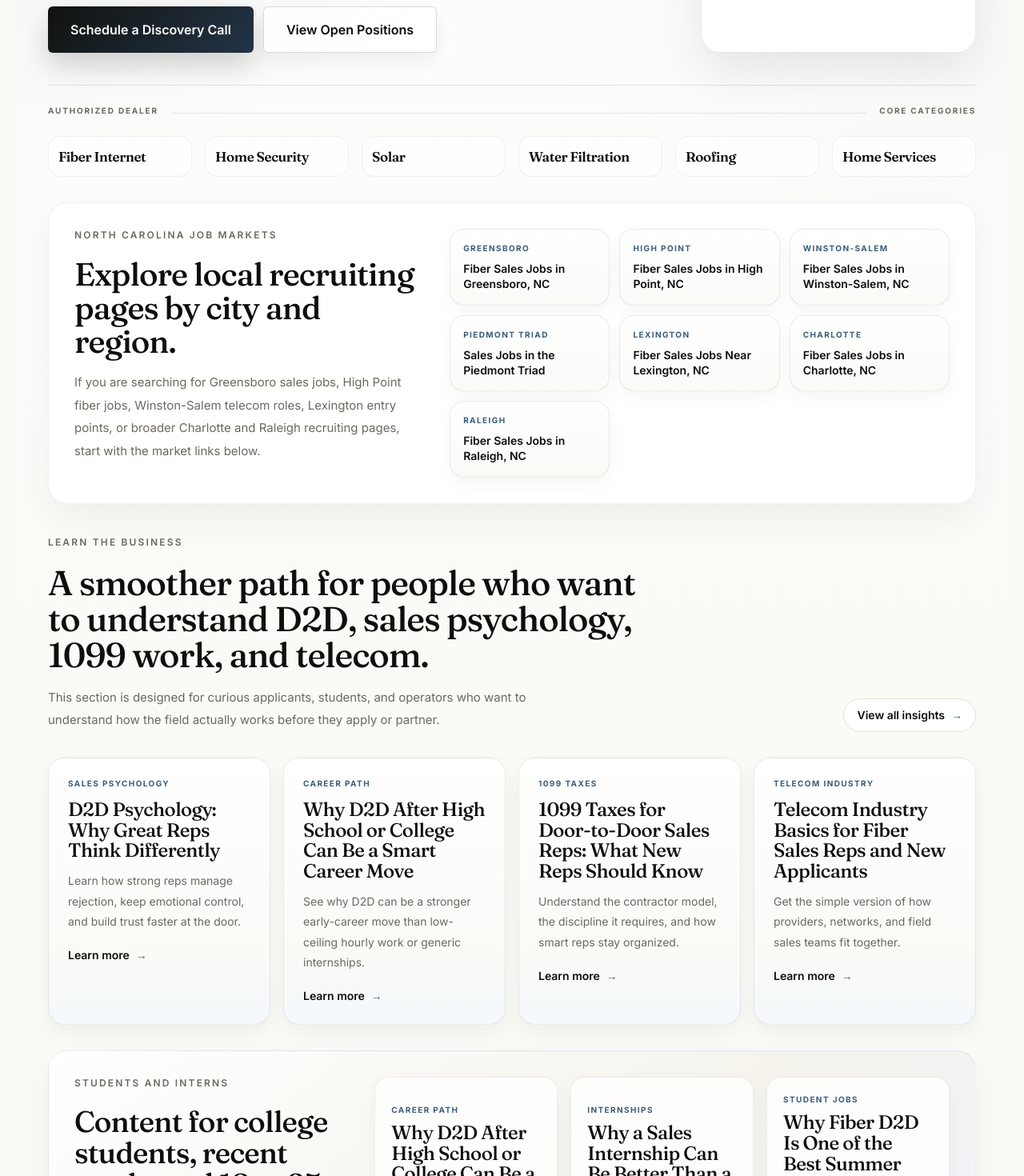
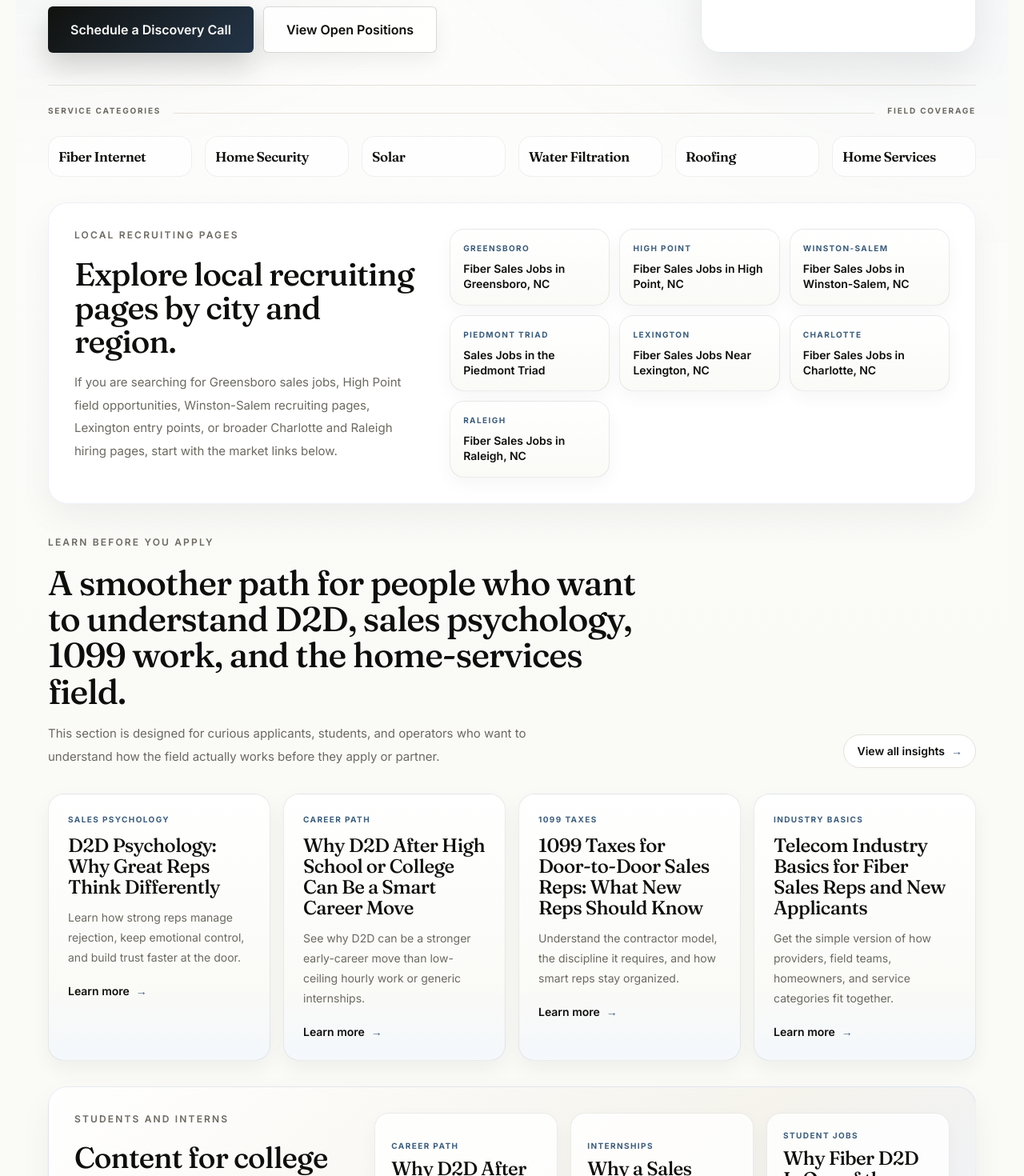
Before and after one commit to MuizzM/home-front-solutions, a React (Vite) app: page / in a window 1280 px wide. Shown: the part 740-2210 px from the top of the page at 80% size. Built offline with nearby package versions, Linux system fonts and the light colour scheme.

Commit message:
Refine homepage UX and broaden SEO signals

```diff
--- a/src/ExactHomefrontApp.tsx
+++ b/src/ExactHomefrontApp.tsx
@@ -935,8 +935,8 @@ function HomePage(props) {
     },
     {
       slug: "telecom-industry-basics-for-fiber-sales-reps",
-      kicker: "Telecom Industry",
-      blurb: "Get the simple version of how providers, networks, and field sales teams fit together."
+      kicker: "Industry Basics",
+      blurb: "Get the simple version of how providers, field teams, homeowners, and service categories fit together."
     }
   ];
   return (
@@ -1001,12 +1001,12 @@ function HomePage(props) {
           </aside>
         </div>
 
-      {/* Authorized dealer strip */}
+      {/* Category strip */}
       <div className="mt-10 pt-6" style={{ borderTop: "1px solid " + RULE }}>
           <div className="flex items-baseline gap-4 mb-6">
-            <div className="text-[10px] uppercase" style={{ color: MUTED, letterSpacing: "0.18em", fontWeight: 700 }}>Authorized Dealer</div>
+            <div className="text-[10px] uppercase" style={{ color: MUTED, letterSpacing: "0.18em", fontWeight: 700 }}>Service Categories</div>
             <div className="flex-1" style={{ height: 1, background: RULE }} />
-            <div className="text-[10px] uppercase" style={{ color: MUTED, letterSpacing: "0.18em", fontWeight: 700 }}>Core Categories</div>
+            <div className="text-[10px] uppercase" style={{ color: MUTED, letterSpacing: "0.18em", fontWeight: 700 }}>Field Coverage</div>
           </div>
           <div className="grid grid-cols-2 sm:grid-cols-3 md:grid-cols-6 gap-x-4 gap-y-4 items-center">
             {PARTNERS.map(function(p, i) {
@@ -1022,12 +1022,12 @@ function HomePage(props) {
       <div className="mt-8 p-6 md:p-8" style={{ background: "linear-gradient(135deg, #FFFFFF 0%, " + SURF + " 100%)", border: "1px solid rgba(30,64,175,0.08)", borderRadius: 24, boxShadow: "0 18px 40px rgba(14,14,12,0.05)" }}>
         <div className="grid grid-cols-1 lg:grid-cols-12 gap-8 items-start">
           <div className="lg:col-span-5">
-            <Eyebrow>North Carolina Job Markets</Eyebrow>
+            <Eyebrow>Local Recruiting Pages</Eyebrow>
             <h2 style={{ ...serif, fontSize: "clamp(1.8rem, 3.5vw, 2.5rem)", lineHeight: 1.05 }}>
               Explore local recruiting pages by city and region.
             </h2>
             <p className="mt-4 text-sm md:text-[15px] leading-[1.9]" style={{ color: MUTED }}>
-              If you are searching for Greensboro sales jobs, High Point fiber jobs, Winston-Salem telecom roles, Lexington entry points, or broader Charlotte and Raleigh recruiting pages, start with the market links below.
+              If you are searching for Greensboro sales jobs, High Point field opportunities, Winston-Salem recruiting pages, Lexington entry points, or broader Charlotte and Raleigh hiring pages, start with the market links below.
             </p>
           </div>
           <div className="lg:col-span-7">
@@ -1053,9 +1053,9 @@ function HomePage(props) {
       <section className="mt-10">
         <div className="flex items-end justify-between gap-6 mb-8">
           <div>
-            <Eyebrow>Learn The Business</Eyebrow>
+            <Eyebrow>Learn Before You Apply</Eyebrow>
             <h2 className="max-w-3xl" style={{ ...serif, fontSize: "clamp(1.85rem, 3.5vw, 2.7rem)", lineHeight: 1.05 }}>
-              A smoother path for people who want to understand D2D, sales psychology, 1099 work, and telecom.
+              A smoother path for people who want to understand D2D, sales psychology, 1099 work, and the home-services field.
             </h2>
             <p className="mt-4 max-w-2xl text-sm md:text-[15px] leading-[1.9]" style={{ color: MUTED }}>
               This section is designed for curious applicants, students, and operators who want to understand how the field actually works before they apply or partner.
@@ -1183,7 +1183,7 @@ function HomePage(props) {
               <div className="text-[10px] uppercase mb-4" style={{ color: SIGNAL, letterSpacing: "0.18em", fontWeight: 700 }}>What Reps Learn</div>
               <ul className="space-y-4">
                 {[
-                  ["The Product", "Fiber internet specs, pricing, install process for every partner brand"],
+                  ["The Product", "Offer basics, customer fit, pricing structure, and install flow across active service categories"],
                   ["The Pitch", "Opening lines, value framing, qualifying questions that work at the door"],
                   ["Objection Handling", "How to respond to the 12 most common homeowner objections"],
                   ["Compliance", "What you can and cannot say. Brand standards. Customer privacy."],
@@ -1215,7 +1215,7 @@ function HomePage(props) {
             Learn the business before you step into the field.
           </h2>
           <p className="mt-4 text-sm md:text-[15px] leading-[1.9]" style={{ color: MUTED }}>
-                If someone wants to understand how the money works, how the industry works, and how strong reps think, this section should make the site feel useful instead of salesy.
+            If someone wants to understand how the money works, how the industry works, and how strong reps think, this section should make the site feel useful instead of noisy.
           </p>
             </div>
             <div className="lg:col-span-8 grid grid-cols-1 md:grid-cols-2 gap-4">
@@ -1253,7 +1253,7 @@ function HomePage(props) {
             A locally owned company built on professionalism and trust.
           </h2>
           <p className="max-w-2xl mb-14 text-base md:text-lg leading-relaxed" style={{ color: MUTED }}>
-            Home Front Solutions is an independently owned door-to-door marketing company. We are proud to represent the nation's leading fiber networks and to bring better internet to families wherever they live.
+            Home Front Solutions is an independently owned door-to-door marketing company built for clear offers, disciplined field execution, and respectful homeowner conversations across essential home-service categories.
           </p>
 
           <div className="grid grid-cols-1 md:grid-cols-2 gap-x-12 gap-y-10">
@@ -1264,8 +1264,8 @@ function HomePage(props) {
                 accent: SIGNAL,
               },
               {
-                t: "Authorized dealer for premier networks",
-                d: "We partner with the country's most trusted fiber providers. including AT&T Fiber, T-Mobile Fiber, Astound, Brightspeed, and Frontier. so we can match each customer with the right service, speed, and price for their household.",
+                t: "Built for strong home-service offers",
+                d: "We focus on categories that make sense at the doorstep: fiber internet, home security, solar, water filtration, roofing, and other homeowner offers where clarity and trust matter.",
                 accent: BLUE,
               },
               {
@@ -1294,7 +1294,7 @@ function HomePage(props) {
       <section className="max-w-[1240px] mx-auto px-5 md:px-10 py-20 md:py-28">
         <div className="grid grid-cols-1 md:grid-cols-2 gap-6">
           <div className="p-10 md:p-14" style={{ background: BLUE_SOFT, borderTop: "4px solid " + BLUE }}>
-            <div className="text-[11px] mb-5" style={{ color: BLUE, fontFamily: "'JetBrains Mono', ui-monospace, monospace", letterSpacing: "0.05em", fontWeight: 700 }}>FOR FIBER OPERATORS</div>
+            <div className="text-[11px] mb-5" style={{ color: BLUE, fontFamily: "'JetBrains Mono', ui-monospace, monospace", letterSpacing: "0.05em", fontWeight: 700 }}>FOR BRANDS THAT NEED FIELD GROWTH</div>
             <h3 className="mb-4" style={{ ...serif, fontSize: "clamp(1.5rem, 2.5vw, 1.875rem)", lineHeight: 1.1, color: INK }}>
               Add a door-to-door channel to your customer acquisition.
             </h3>
@@ -1368,7 +1368,7 @@ function WhyUsPage(props) {
     <section className="max-w-[1240px] mx-auto px-5 md:px-10 pt-20 md:pt-28 pb-20">
       <Eyebrow>Why Home Front</Eyebrow>
       <h1 className="max-w-4xl" style={{ ...serif, fontSize: "clamp(2.5rem, 6vw, 4.5rem)", lineHeight: 1 }}>
-        Premium fiber, delivered with professionalism and care.
+        Premium field execution, delivered with professionalism and care.
       </h1>
       <p className="mt-8 text-lg md:text-xl max-w-2xl leading-relaxed" style={{ color: MUTED }}>
         Home Front Solutions is a door-to-door marketing company built for high-demand home-service offers. Here is what sets us apart and why direct field execution still works when the offer is clear, the process is disciplined, and the rep is professional.
@@ -1403,7 +1403,7 @@ function PartnersPage(props) {
     <section className="max-w-[1240px] mx-auto px-5 md:px-10 pt-20 md:pt-28 pb-20">
       <Eyebrow>Partners</Eyebrow>
       <h1 className="max-w-4xl" style={{ ...serif, fontSize: "clamp(2.5rem, 6vw, 4.5rem)", lineHeight: 1 }}>
-        Authorized dealer for the nation's leading fiber providers.
+        Built for home-service categories that win with trust.
       </h1>
       <p className="mt-8 text-lg md:text-xl max-w-2xl leading-relaxed" style={{ color: MUTED }}>
         We are selective about the categories and campaigns we support. Every offer has to be clear, defensible, and strong enough for a professional field team to stand behind.
@@ -2566,10 +2566,10 @@ function InsightsIndexPage(props) {
         <div className="max-w-4xl">
           <Eyebrow>Insights</Eyebrow>
           <h1 style={{ ...serif, fontSize: "clamp(2.5rem, 5vw, 4.6rem)", lineHeight: 0.96 }}>
-            D2D sales, fiber growth, recruiting psychology, and field success.
+            D2D sales, field psychology, 1099 education, and industry know-how.
           </h1>
           <p className="mt-6 max-w-3xl text-[16px] md:text-[18px] leading-[1.9]" style={{ color: MUTED }}>
-            This section is the content hub for the Home Front Solutions career and recruiting brand. It exists to answer the questions people actually search before they apply: how D2D works, how to handle rejection, how 1099 roles work, how the telecom industry fits together, why fiber is such a strong product, and why field sales can be a real career move.
+            This section is the content hub for the Home Front Solutions career and recruiting brand. It exists to answer the questions people actually search before they apply: how D2D works, how to handle rejection, how 1099 roles work, how home-service selling fits together, and why field sales can be a real career move.
           </p>
         </div>
       </section>
@@ -2579,7 +2579,7 @@ function InsightsIndexPage(props) {
           {[
             "sales internship jobs for college students",
             "summer sales jobs for 18 to 25 year olds",
-            "fiber sales jobs in Charlotte, Raleigh, Greensboro, and High Point"
+            "field sales jobs in Charlotte, Raleigh, Greensboro, and High Point"
           ].map(function(intent) {
             return (
               <div key={intent} className="p-5" style={{ background: SURF, border: "1px solid " + RULE, borderRadius: 18 }}>
@@ -2691,7 +2691,7 @@ function ContactPage(props) {
           Tell us about your market.
         </h1>
         <p className="mt-8 text-lg md:text-xl max-w-2xl leading-relaxed" style={{ color: MUTED }}>
-          For ISPs and fiber operators looking to add a door-to-door channel. We respond within 24 hours.
+          For home-service brands looking to add a disciplined door-to-door channel. We respond within 24 hours.
         </p>
       </section>
 
@@ -2782,7 +2782,7 @@ function PrivacyPage(props) {
       <div className="mt-12 space-y-8 text-[15px] leading-[1.85]" style={{ color: INK }}>
         <div>
           <h2 className="mb-3" style={{ ...serif, fontSize: 22 }}>Who We Are</h2>
-          <p style={{ color: MUTED }}>Home Front Solutions, LLC ("Home Front Solutions," "we," "us," or "our") is a door-to-door marketing company headquartered in High Point, North Carolina. We are an authorized dealer for residential fiber internet providers including AT&amp;T Fiber, T-Mobile Fiber, Astound, Brightspeed, and Frontier. This Privacy Policy explains how we collect, use, and protect information you provide to us through our website and in person.</p>
+          <p style={{ color: MUTED }}>Home Front Solutions, LLC ("Home Front Solutions," "we," "us," or "our") is a door-to-door marketing company headquartered in High Point, North Carolina. We support residential customer acquisition across categories including fiber internet, home security, solar, water filtration, roofing, and related home-service campaigns. This Privacy Policy explains how we collect, use, and protect information you provide to us through our website and in person.</p>
         </div>
 
         <div>
@@ -2792,12 +2792,12 @@ function PrivacyPage(props) {
 
         <div>
           <h2 className="mb-3" style={{ ...serif, fontSize: 22 }}>How We Use Your Information</h2>
-          <p style={{ color: MUTED }}>We use the information you provide to evaluate job applications, respond to inquiries, schedule installations with our partner networks, communicate with you about job opportunities or fiber internet services, and improve our website and operations. We do not sell your personal information to third parties.</p>
+          <p style={{ color: MUTED }}>We use the information you provide to evaluate job applications, respond to inquiries, coordinate appointments or installations with service partners when applicable, communicate with you about job opportunities or homeowner service offers, and improve our website and operations. We do not sell your personal information to third parties.</p>
         </div>
 
         <div>
           <h2 className="mb-3" style={{ ...serif, fontSize: 22 }}>How We Share Your Information</h2>
-          <p style={{ color: MUTED }}>We may share your information with our authorized fiber network partners (such as AT&amp;T, T-Mobile, Brightspeed, etc.) only when necessary to fulfill an installation order you have agreed to. We may also share information with service providers who help us operate our website and business. We will never sell your personal information for marketing purposes.</p>
+          <p style={{ color: MUTED }}>We may share your information with authorized service partners only when necessary to fulfill an appointment, estimate, or installation you have agreed to. We may also share information with service providers who help us operate our website and business. We will never sell your personal information for marketing purposes.</p>
         </div>
 
         <div>
@@ -2834,7 +2834,7 @@ function TermsPage(props) {
 
         <div>
           <h2 className="mb-3" style={{ ...serif, fontSize: 22 }}>About Our Services</h2>
-          <p style={{ color: MUTED }}>Home Front Solutions, LLC is an independent door-to-door marketing company and authorized dealer for residential fiber internet providers including AT&amp;T Fiber, T-Mobile Fiber, Astound, Brightspeed, and Frontier. We do not provide internet service directly. All fiber internet services are provided by the respective network partners under their own terms and conditions.</p>
+          <p style={{ color: MUTED }}>Home Front Solutions, LLC is an independent door-to-door marketing company supporting residential customer acquisition across categories including fiber internet, security, solar, water filtration, and roofing. We do not manufacture, install, or provide the underlying service directly unless stated otherwise. Any third-party service or installation is provided under the respective partner's own terms and conditions.</p>
         </div>
 
         <div>
@@ -2849,7 +2849,7 @@ function TermsPage(props) {
 
         <div>
           <h2 className="mb-3" style={{ ...serif, fontSize: 22 }}>Intellectual Property</h2>
-          <p style={{ color: MUTED }}>All content on this website, including text, graphics, logos, and design, is the property of Home Front Solutions, LLC or its licensors and is protected by United States and international copyright laws. The brand names AT&amp;T Fiber, T-Mobile Fiber, Astound, Brightspeed, Frontier, and Ziply Fiber are trademarks of their respective owners.</p>
+          <p style={{ color: MUTED }}>All content on this website, including text, graphics, logos, and design, is the property of Home Front Solutions, LLC or its licensors and is protected by United States and international copyright laws. Any third-party brand names referenced on this website are trademarks of their respective owners.</p>
         </div>
 
         <div>
@@ -2914,13 +2914,13 @@ export default function App() {
   useEffect(function() {
     var currentJob = route.slug ? JOBS.find(function(j) { return j.slug === route.slug; }) : null;
     var titles = {
-      home: "Home Front Solutions | Fiber Internet Sales, Careers, Sales Internships, and D2D Learning",
-      "what-we-do": "Fiber Internet Sales Outsourcing | Home Front Solutions",
-      "why-us": "Why Home Front Solutions | In-Person Fiber Growth Team",
-      partners: "Fiber Provider Partners | Home Front Solutions",
-      careers: "Fiber Sales Jobs in North Carolina | Home Front Solutions Careers",
-      market: currentJob ? currentJob.title : "Local Fiber Sales Markets | Home Front Solutions Careers",
-      insights: "D2D Sales Insights, 1099 Tax Guides, Telecom Basics, and Recruiting Articles | Home Front Solutions",
+      home: "Home Front Solutions | Home Services Sales, Careers, Internships, and D2D Learning",
+      "what-we-do": "Home Services Customer Acquisition | Home Front Solutions",
+      "why-us": "Why Home Front Solutions | In-Person Field Growth Team",
+      partners: "Home Service Categories | Home Front Solutions",
+      careers: "Field Sales Jobs in North Carolina | Home Front Solutions Careers",
+      market: currentJob ? currentJob.title : "Local Field Sales Markets | Home Front Solutions Careers",
+      insights: "D2D Sales Insights, 1099 Tax Guides, Industry Basics, and Recruiting Articles | Home Front Solutions",
       article: "D2D Sales Insights | Home Front Solutions",
       contact: "Contact Home Front Solutions | Sales & Recruiting",
       job: currentJob ? currentJob.title + " in " + currentJob.location + " | Home Front Solutions" : "Sales Jobs | Home Front Solutions",
@@ -2932,7 +2932,7 @@ export default function App() {
       home: "Home Front Solutions helps home-service brands win more neighborhoods through disciplined, in-person customer acquisition, recruiting, D2D education, and city-specific market development.",
       careers: "Explore field sales and leadership roles at Home Front Solutions in Greensboro, Winston-Salem, High Point, and the Piedmont Triad.",
       market: "Explore city-specific recruiting pages for Home Front Solutions across Greensboro, High Point, Winston-Salem, Piedmont Triad, Lexington, Charlotte, and Raleigh.",
-      insights: "Explore articles on D2D sales psychology, field success, 1099 taxes, telecom industry basics, recruiting, and why door-to-door can be a strong career path.",
+      insights: "Explore articles on D2D sales psychology, field success, 1099 taxes, industry basics, recruiting, and why door-to-door can be a strong career path.",
       article: "Articles on door-to-door sales, D2D psychology, recruiting, and why field sales can be a strong career path.",
       "what-we-do": "Door-to-door sales, neighborhood coverage, customer acquisition, and local market expansion for home-service brands.",
       "why-us": "A serious field team built around clean execution, trusted provider partnerships, and measurable customer acquisition performance.",
@@ -3001,7 +3001,7 @@ export default function App() {
     setMeta("geo.placename", "High Point");
     setMeta("geo.position", "35.9557;-80.0053");
     setMeta("ICBM", "35.9557, -80.0053");
-    setMeta("keywords", "home services sales, door to door sales outsourcing, field sales careers, security sales, solar sales, water filtration sales, roofing sales, telecom sales, Charlotte sales jobs, Raleigh sales jobs, sales internship jobs, summer sales jobs, college student sales jobs, 1099 taxes for sales reps, d2d sales psychology, customer acquisition, Home Front Solutions");
+    setMeta("keywords", "home services sales, door to door sales outsourcing, field sales careers, security sales, solar sales, water filtration sales, roofing sales, field marketing company, Charlotte sales jobs, Raleigh sales jobs, Greensboro sales jobs, High Point sales jobs, sales internship jobs, summer sales jobs, college student sales jobs, 1099 taxes for sales reps, d2d sales psychology, customer acquisition, Home Front Solutions");
 
     // Apple touch icon
     var atiEl = document.querySelector("link[rel='apple-touch-icon']");
@@ -3056,8 +3056,30 @@ export default function App() {
         "https://www.instagram.com/homefrontsolutionsllc",
       ],
       makesOffer: PARTNERS.map(function(p) {
-        return { "@type": "Offer", itemOffered: { "@type": "Service", name: p + " Residential Fiber Internet Installation", areaServed: "United States" } };
+        return { "@type": "Offer", itemOffered: { "@type": "Service", name: p + " customer acquisition and field sales support", areaServed: "United States" } };
       }),
+    };
+
+    var serviceSchema = {
+      "@context": "https://schema.org",
+      "@type": "Service",
+      "@id": "https://homefrontsolutionsllc.com/#services",
+      serviceType: "Door-to-door customer acquisition and field sales support",
+      provider: { "@id": "https://homefrontsolutionsllc.com/#business" },
+      areaServed: "United States",
+      hasOfferCatalog: {
+        "@type": "OfferCatalog",
+        name: "Home Front Solutions service categories",
+        itemListElement: PARTNERS.map(function(p) {
+          return {
+            "@type": "Offer",
+            itemOffered: {
+              "@type": "Service",
+              name: p + " field sales support"
+            }
+          };
+        })
+      }
     };
 
     // Website schema (sitelinks search box eligible)
@@ -3088,7 +3110,7 @@ export default function App() {
       });
     }
 
-    var schemas = [localBizSchema, websiteSchema, breadcrumbSchema];
+    var schemas = [localBizSchema, websiteSchema, breadcrumbSchema, serviceSchema];
 
     if (route.name === "careers") {
       schemas.push({
@@ -3148,7 +3170,7 @@ export default function App() {
         description: currentMarket.intro,
         about: {
           "@type": "Thing",
-          name: currentMarket.city + " fiber and telecom sales recruiting"
+          name: currentMarket.city + " field sales recruiting and home services hiring"
         }
       });
     }
```
Lines whose indentation alone changed are shown as unchanged.
